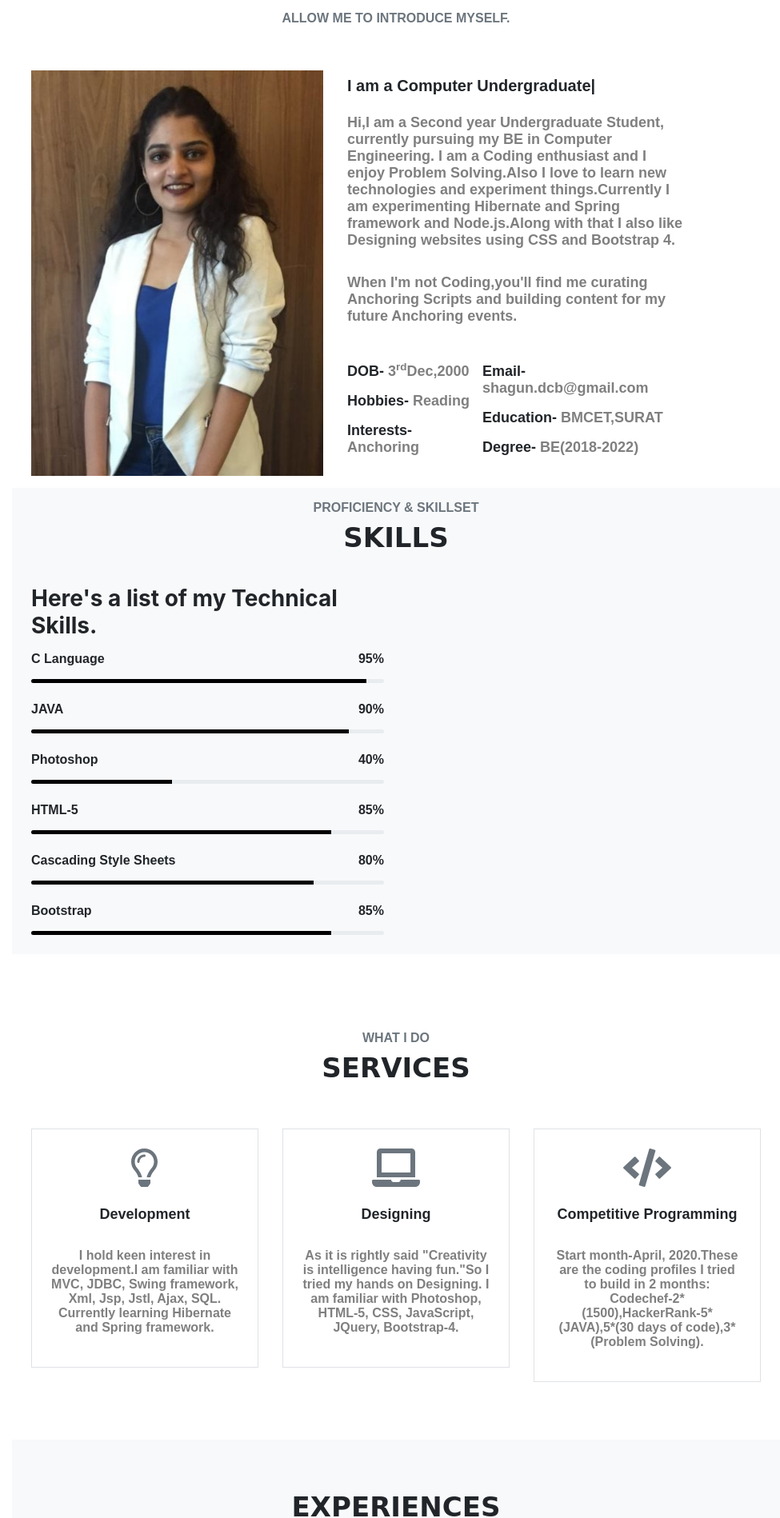
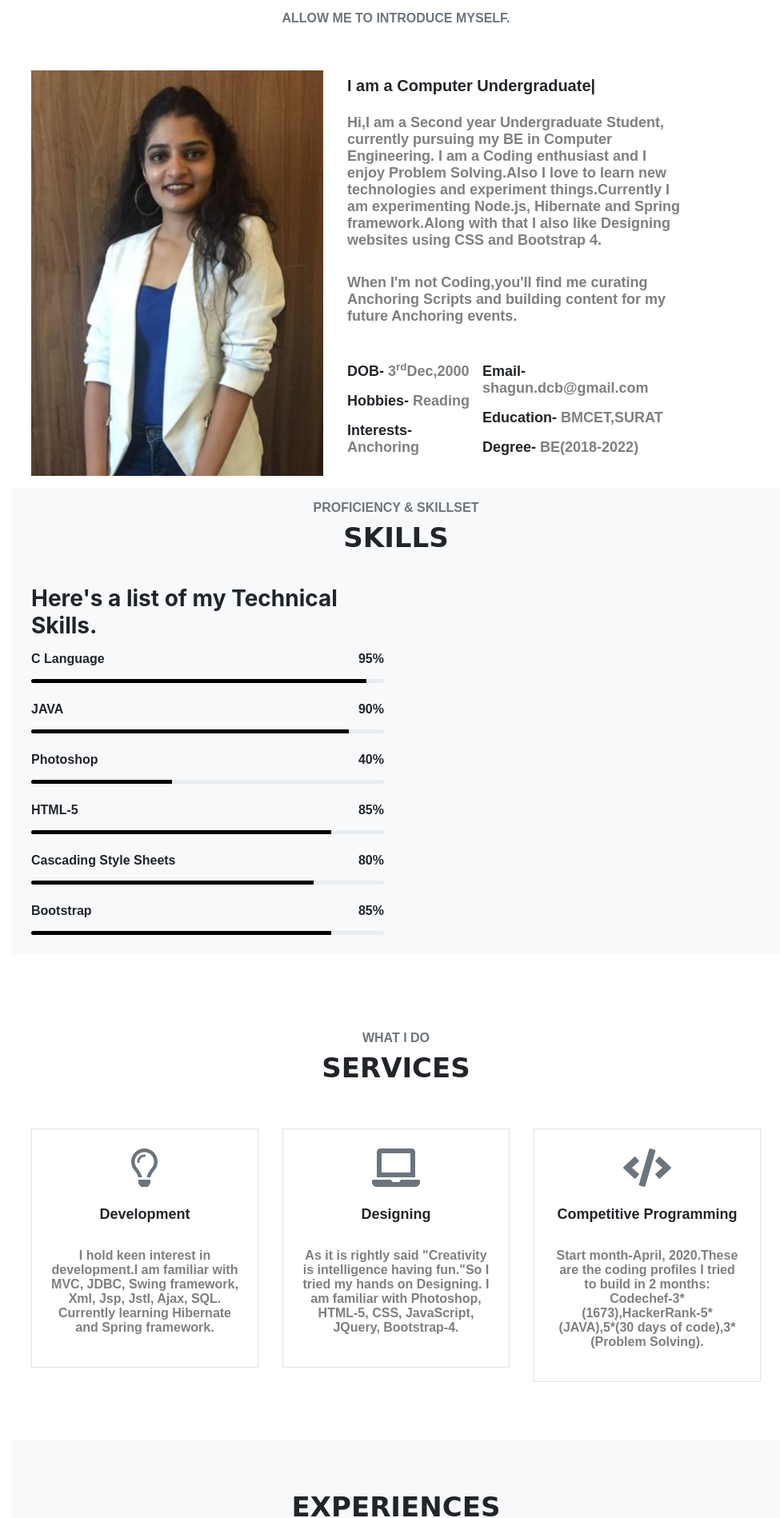
Before and after one commit to SHAGUN0312/ShagunBagrecha.github.io, a plain HTML site: page index.html in a window 1280 px wide. Shown: the part 882-2780 px from the top of the page at 80% size, without its empty margins (305-1280 px from the left). Drawn offline with nearby package versions, Linux system fonts and the light colour scheme.

Commit message:
Update index.html

```diff
--- a/index.html
+++ b/index.html
@@ -68,7 +68,7 @@
 				<div class="col-sm-6">
 					<!-- <h6 class="text-uppercase font-os font-size-16 text-muted">About Me</h6> -->
 					<h5 class="font-ram font-size-20 py-2">I am <span id="typed2"></span></h5>
-					<p class="font-ram text-black-50 py-2">Hi,I am a Second year Undergraduate Student, currently pursuing my BE in Computer Engineering. I am a Coding enthusiast and I enjoy Problem Solving.Also I love to learn new technologies and experiment things.Currently I am experimenting Hibernate and Spring framework and Node.js.Along with that I also like Designing websites using CSS and Bootstrap 4.</p>
+					<p class="font-ram text-black-50 py-2">Hi,I am a Second year Undergraduate Student, currently pursuing my BE in Computer Engineering. I am a Coding enthusiast and I enjoy Problem Solving.Also I love to learn new technologies and experiment things.Currently I am experimenting Node.js, Hibernate and Spring framework.Along with that I also like Designing websites using CSS and Bootstrap 4.</p>
 
 					<p class="font-ram text-black-50 py-2">When I'm not Coding,you'll find me curating Anchoring Scripts and building content for my future Anchoring events.</p>
 						<div class="d-flex flex-row flex-nowrap justify-content-between py-4">
@@ -198,7 +198,7 @@
 						<h4 class="font-ram py-4">Competitive Programming</h4>
 						<p class="font-ram font-size-16 text-black-50">
 							Start month-April, 2020.These are the coding profiles I tried to build in 2 months:
-							Codechef-2*(1500),HackerRank-5*(JAVA),5*(30 days of code),3*(Problem Solving).
+							Codechef-3*(1673),HackerRank-5*(JAVA),5*(30 days of code),3*(Problem Solving).
 						</p>
 					</div>
 				</div>
@@ -303,7 +303,7 @@
 							<!-- <p class="font-ram font-size-16 text-black-50">in <b class="text-uppercase text-dark">Lifestyle</b></p>
 							<h5 class="card-title font-ram">Animation Effects</h5>-->
 							<p class="card-text">
-								This picture is from an event wherein I was referred by one of my Seniors as a good and responsible Anchor. And trust me  when the say this, the event was a huge success, the audience enjoyed a lot. Just after a month the same Event Manager called me and prebooked me for three upcoming events. I was excited and nervous at the same time.Also just so that you know all of this happened during my first year of College.
+								This picture is from an event wherein I was referred by one of my Seniors as a good and responsible Anchor. And trust me  when I say this, the event was a huge success, the audience enjoyed a lot. Just after a month the same Event Manager called me and prebooked me for his three upcoming events. I was extremely excited yet nervous at the same time.Also just so that you know all of this happened during my first year of College.
 							</p>
 						</div>
 					</div>
```
